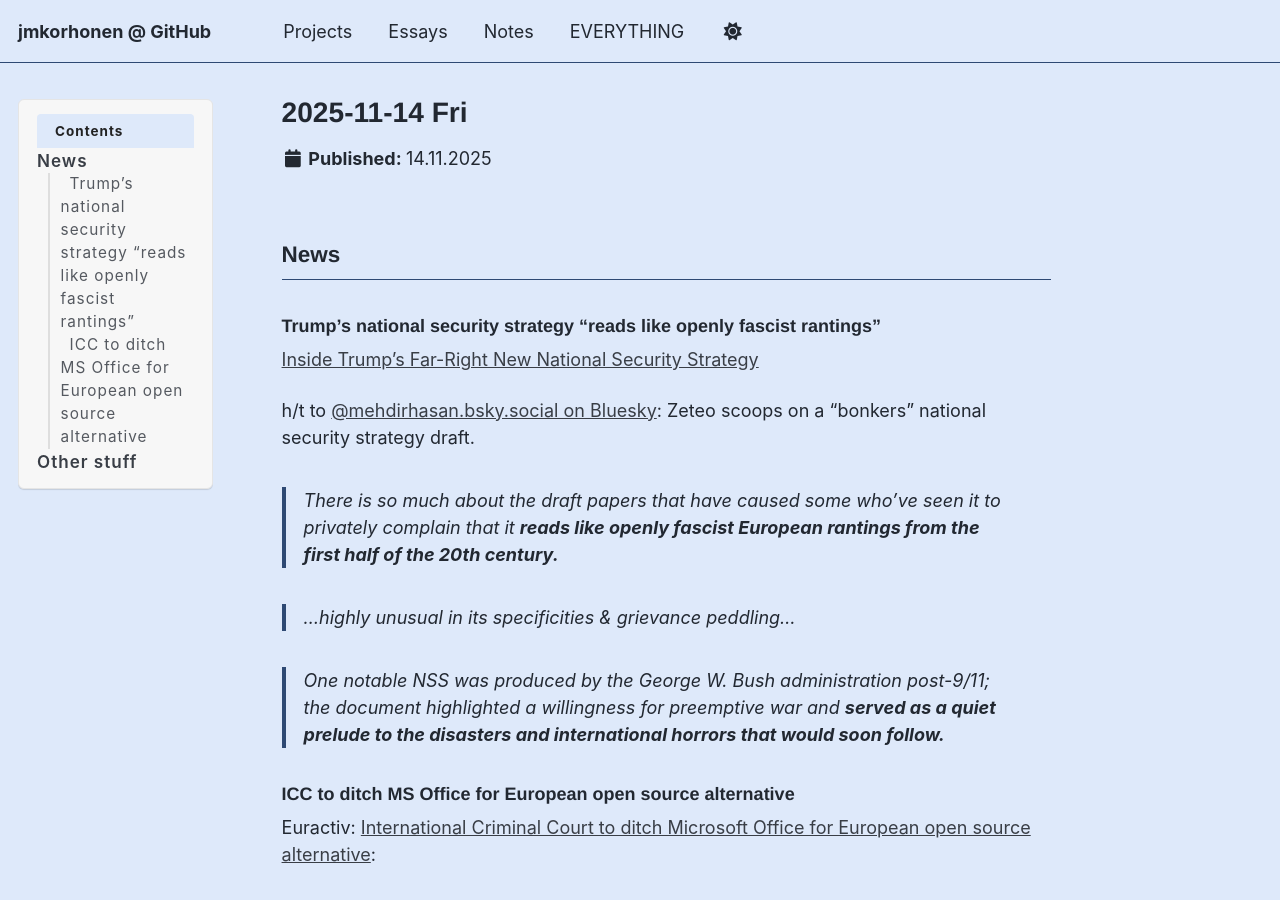
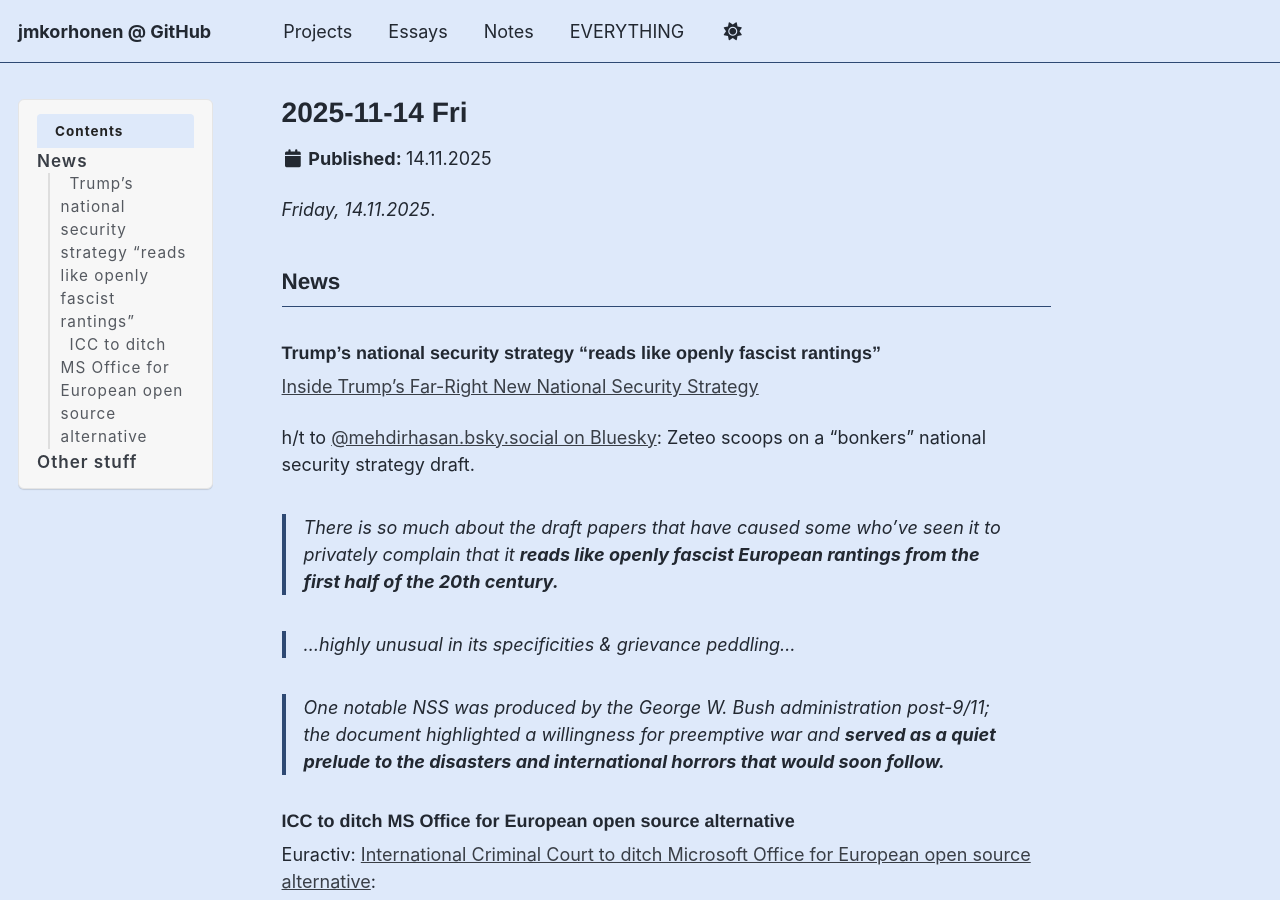
Before and after one commit to jmkorhonen/jmkorhonen.github.io, a Jekyll site: the page built from _log/2025-11-14.md, in a window 1280 px wide and 900 px high. Built offline with Jekyll 4.4.1, drawn with Linux system fonts in a browser that asks for light colours; a script that is not in the unit is left out.

Commit message:
jmkorhonen 2025-11-14 13:31:07

```diff
--- a/_log/2025-11-14.md
+++ b/_log/2025-11-14.md
@@ -8,9 +8,10 @@ categories:
   - Log
 tags:
 published: true
-last_update: 2025-11-14 Fri 13:29
+last_update: 2025-11-14 Fri 13:31
 modified:
 ---
+*Friday, 14.11.2025*.
 ## News
 ### Trump's national security strategy "reads like openly fascist rantings"
 
```
Also changed, not shown: assets/templates/Log_template.md (+1 -0 lines).
